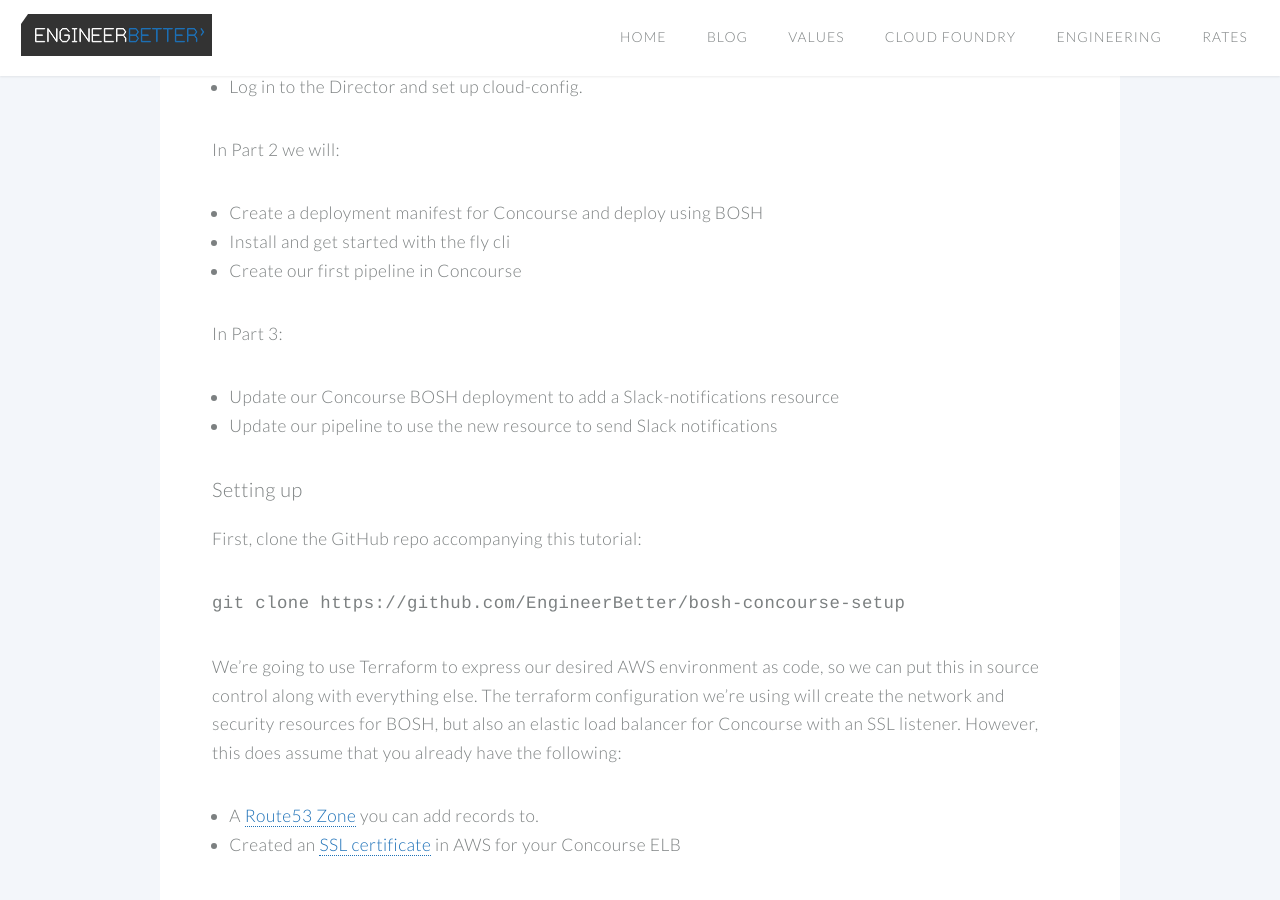
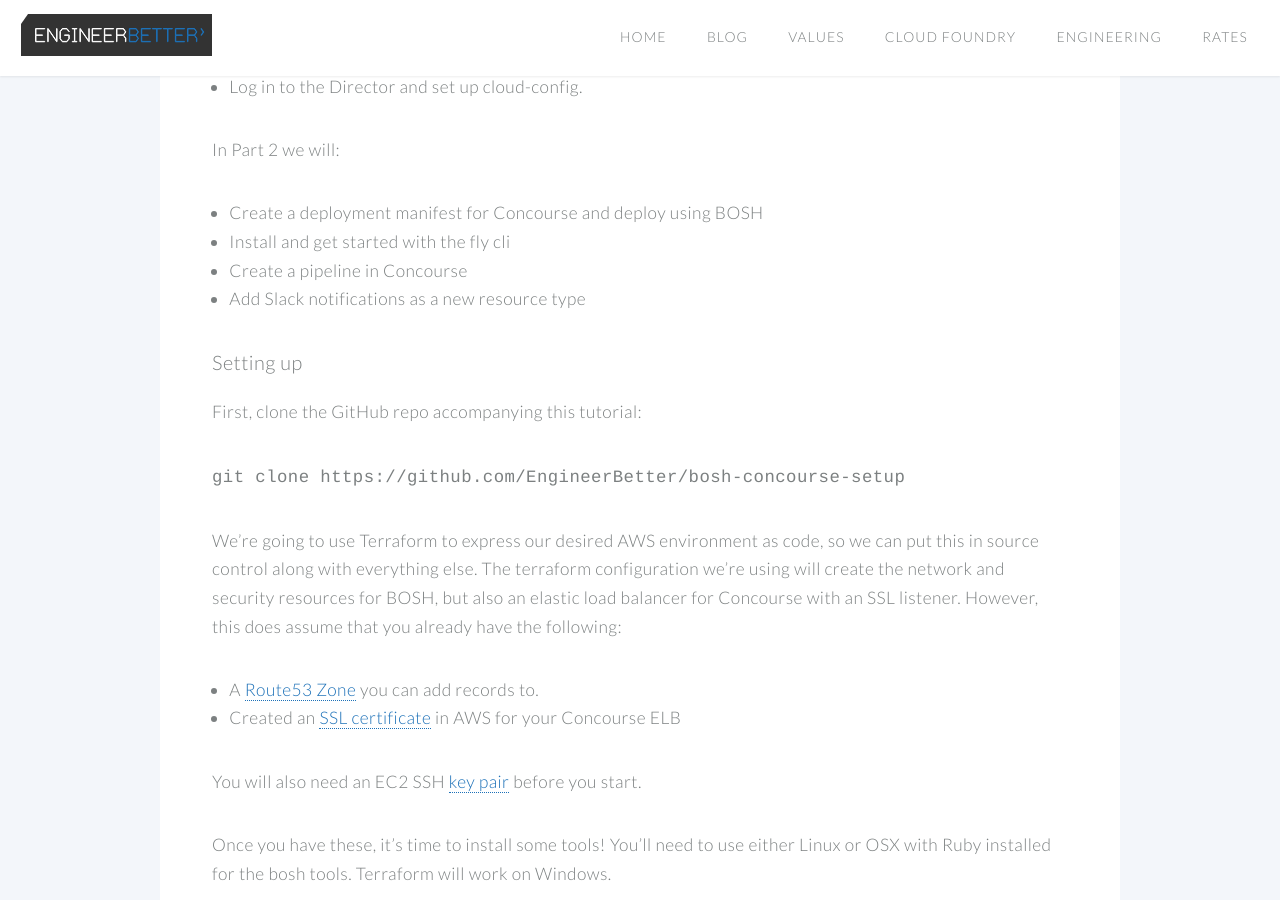
Before and after one commit to DanielJonesEB/engineerbetter.com, a Jekyll site: the page built from _posts/2016-05-05-bosh-concourse.markdown, in a window 1280 px wide and 900 px high, scrolled down 1850 px. Built offline with Jekyll 4.4.1, drawn with Linux system fonts in a browser that asks for light colours; comment, search, counter and statistics services are not loaded.

Commit message:
adding new draft for bosh-concourse-2

```diff
--- a/_posts/2016-05-05-bosh-concourse.markdown
+++ b/_posts/2016-05-05-bosh-concourse.markdown
@@ -33,12 +33,8 @@
 
 - Create a deployment manifest for Concourse and deploy using BOSH
 - Install and get started with the fly cli
-- Create our first pipeline in Concourse
-
-In Part 3:
-
-- Update our Concourse BOSH deployment to add a Slack-notifications resource
-- Update our pipeline to use the new resource to send Slack notifications
+- Create a pipeline in Concourse
+- Add Slack notifications as a new resource type
 
 ### Setting up
 
```
Also changed, not shown: _drafts/2016-05-05-bosh-concourse.markdown (added, +8 -0 lines), images/blog/concourse-logo.png (added).
